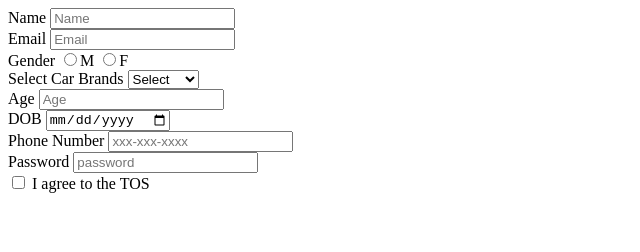
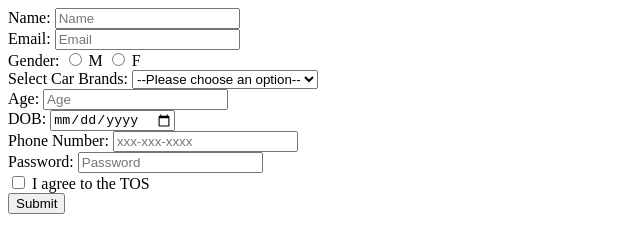
Before and after one commit to acciojob/signup-form-car-GOPIMASANAM, a website: page main.html in a window 1280 px wide. Shown: the whole page, without its empty margins (0-640 px from the left). Drawn offline with Linux system fonts and the light colour scheme.

Commit message:
created a submission

```diff
--- a/main.html
+++ b/main.html
@@ -1,53 +1,61 @@
 <!DOCTYPE html>
-
-<html>
+<html lang="en">
 
 <head>
     <link rel="stylesheet" href="styles.css">
+    <title>Signup Form</title>
 </head>
 
 <body>
-	<!-- the entire body must be written by student -->
-	<form method="post" >
-	 <label for="name">Name</label>
-	<input type="text" required id="name" placeholder="Name"> <br>
+    <form method="post">
 
-	<label for="email">Email</label>
-	<input type="Email" required id="email" placeholder="Email"> <br>
+        <label for="name">Name:</label>
+        <input type="text" required id="name" name="name" placeholder="Name"><br>
 
-	<label for="gender">Gender</label>
-	<input type="radio" required id="gender_m" name="gender"  >M
-	<input type="radio" required id="gender_f" name="gender">F <br>
 
-    <label for="cars">Select Car Brands</label>
-	 <select id="cars">
-        <option value="">Select</option>
+        <label for="email">Email:</label>
+        <input type="email" required id="email" name="email" placeholder="Email"><br>
+
+
+        <label>Gender:</label>
+        <input type="radio" required id="gender_m" name="gender" value="M">
+        <label for="gender_m">M</label>
+        <input type="radio" required id="gender_f" name="gender" value="F">
+        <label for="gender_f">F</label><br>
+
+        <label for="cars">Select Car Brands:</label>
+        <select id="cars" name="cars" required>
+            <option value="">--Please choose an option--</option>
             <option value="M_Benz">M_Benz</option>
             <option value="Audi">Audi</option>
             <option value="Volvo">Volvo</option>
-    </select> <br>
+        </select><br>
 
 
- <label for="age">Age</label>
- <input type="number" required id="age" placeholder="Age"><br>
+        <label for="age">Age:</label>
+        <input type="number" required id="age" name="age" placeholder="Age"><br>
 
-  <label for="dob">DOB</label>
- <input type="date" required id="dob"><br>
 
- <label for="tel">Phone Number</label>
- <input type="tel"  id="tel" placeholder="xxx-xxx-xxxx"><br>
+        <label for="dob">DOB:</label>
+        <input type="date" required id="dob" name="dob"><br>
 
- <label for="password">Password</label>
-<input type="password" required id="password" placeholder="password"><br>
 
-<input type="checkbox" required id="tos">
+        <label for="tel">Phone Number:</label>
+        <input type="tel" id="tel" name="tel" placeholder="xxx-xxx-xxxx"><br>
+
+
+        <label for="password">Password:</label>
+        <input type="password" required id="password" name="password" placeholder="Password"><br>
+
+
+        <input type="checkbox" required id="tos" name="tos">
         <label for="tos">I agree to the TOS</label><br>
 
 
+        <button type="submit">Submit</button>
     </form>
-    <script type="text/javascript" src="./script.js">
-</script>
 
+    <script type="text/javascript" src="./script.js"></script>
 </body>
 
 </html>
```
Lines whose indentation alone changed are shown as unchanged.
